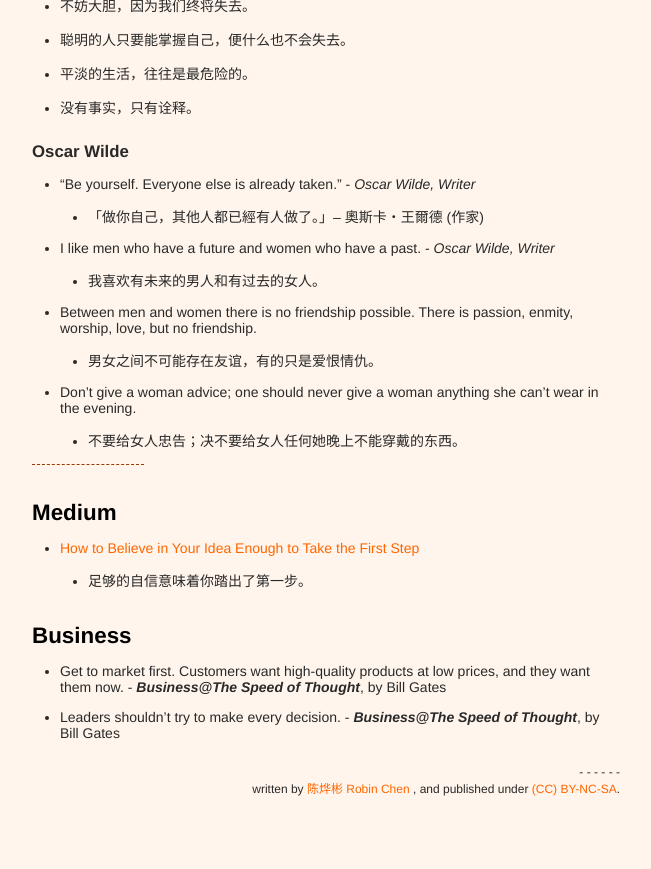
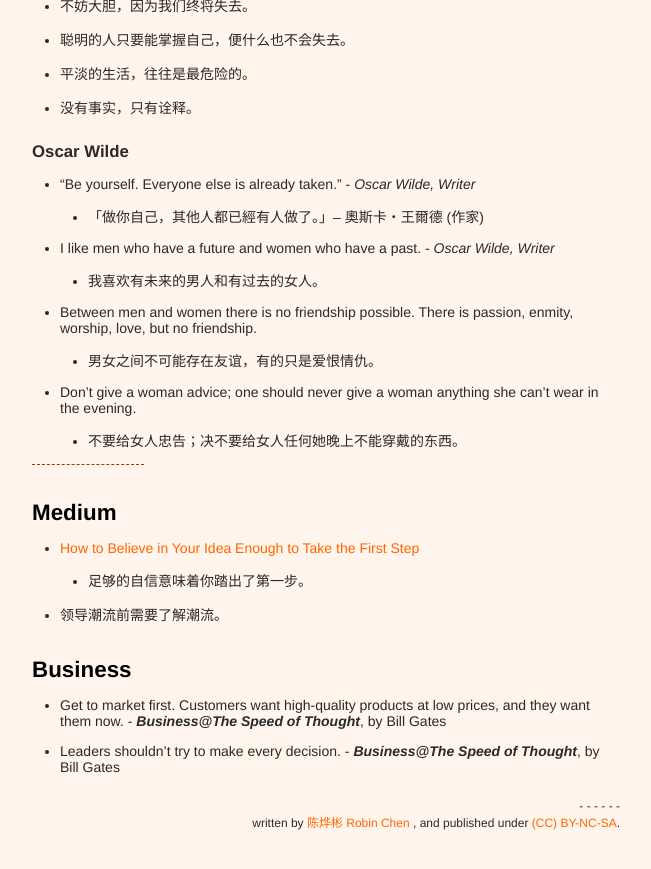
Before and after one commit to xianyuxmu/xianyuxmu.github.io, a Jekyll site: the page built from _posts/2017-06-17-chicken-soup.md, in a window 1280 px wide and 900 px high, scrolled down 5297 px. Shown: the top 869 px of the window, without its empty margins (314-965 px from the left). Built offline with Jekyll 4.4.1, drawn with Linux system fonts in a browser that asks for light colours; comment, search, counter and statistics services are not loaded.

Commit message:
Chicken Soup of 27 Nov. 2017

```diff
--- a/_posts/2017-06-17-chicken-soup.md
+++ b/_posts/2017-06-17-chicken-soup.md
@@ -176,6 +176,7 @@
 
 - [How to Believe in Your Idea Enough to Take the First Step](https://themission.co/bonus-how-to-believe-in-your-idea-enough-to-take-the-first-step-56a93cb0986b)
 	- 足够的自信意味着你踏出了第一步。
+- 领导潮流前需要了解潮流。
 
 ## Business
 
```
